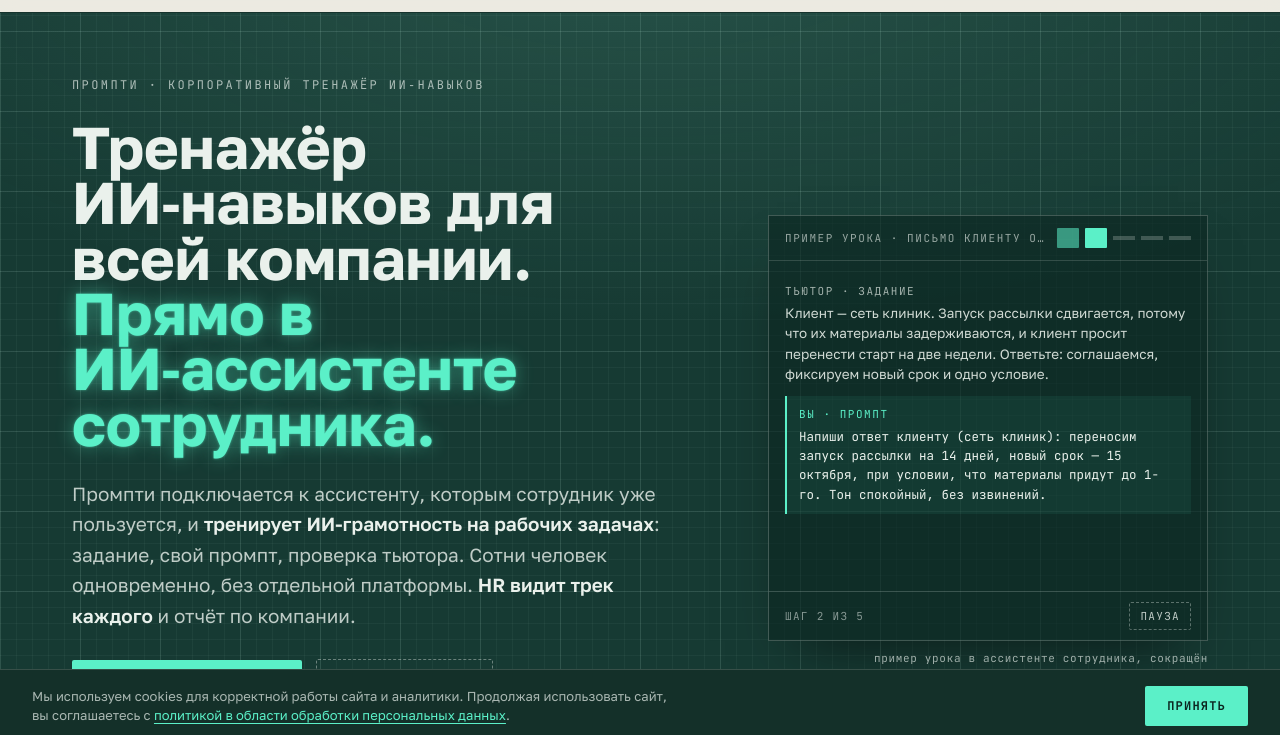
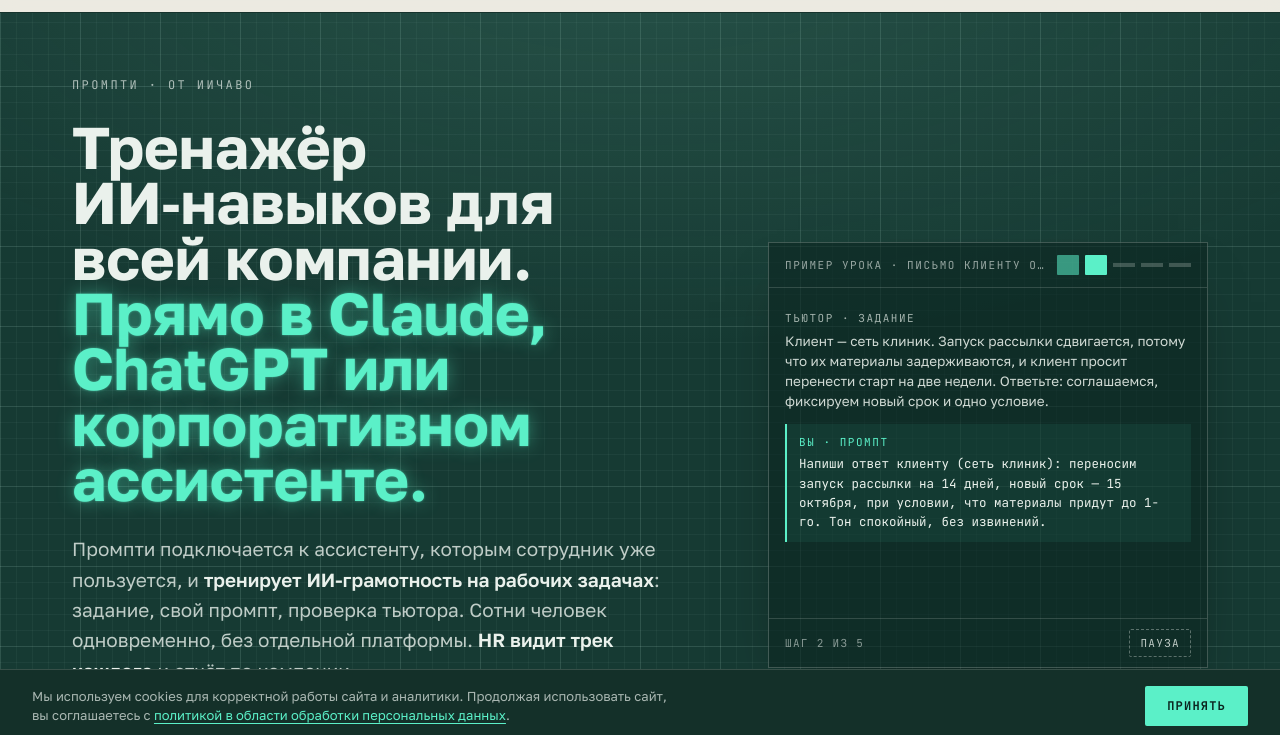
Before and after one commit to ICHV-AI/site, a plain HTML site: page prompti.html in a window 1280 px wide. Shown: the part 58-793 px from the top of the page. Drawn offline with Linux system fonts and the light colour scheme.

Commit message:
Страница prompti: новый текст первого экрана

```diff
--- a/prompti.html
+++ b/prompti.html
@@ -368,10 +368,10 @@
 <!-- ===================== HERO ===================== -->
 <header class="hero">
   <div class="wrap hero-in">
-    <div class="hero-kicker">Промпти · корпоративный тренажёр ИИ&#8209;навыков</div>
+    <div class="hero-kicker">Промпти · от ИИЧАВО</div>
     <div class="hero-grid">
       <div>
-        <h1>Тренажёр ИИ‑навыков для всей компании.<span class="acc">Прямо в ИИ‑ассистенте сотрудника.</span></h1>
+        <h1>Тренажёр ИИ‑навыков для всей компании.<span class="acc">Прямо в Claude, ChatGPT или корпоративном ассистенте.</span></h1>
         <div class="hero-lead">Промпти подключается к ассистенту, которым сотрудник уже пользуется, и <b>тренирует ИИ-грамотность на рабочих задачах</b>: задание, свой промпт, проверка тьютора. Сотни человек одновременно, без отдельной платформы. <b>HR видит трек каждого</b> и отчёт по компании.</div>
         <div class="hero-ctas">
           <a class="btn-phos" href="https://cal.com/anton-simanenko/30min" target="_blank" rel="noopener">Показать на звонке →</a>
```
